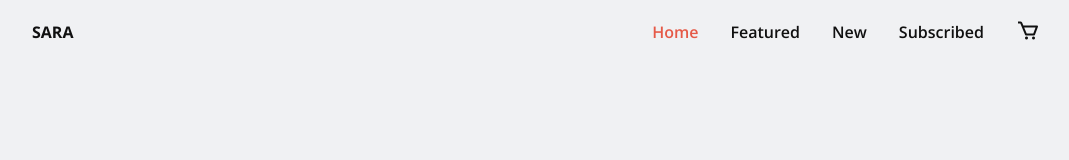
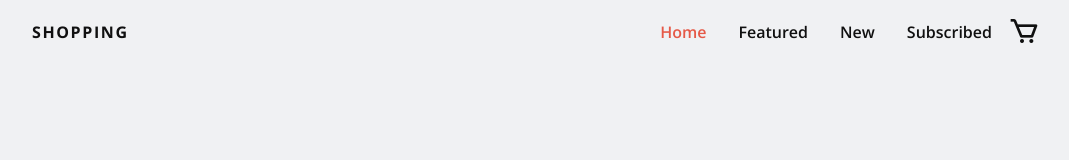
Before and after one commit to xdevtomix/ecommerce-dx, a React (Vite) app: page / in a window 1280 px wide. Shown: the top 160 px of the page, without its empty margins (96-1165 px from the left). Built offline with nearby package versions, Linux system fonts and the light colour scheme.

Commit message:
styled components in, header ok

```diff
--- a/package.json
+++ b/package.json
@@ -8,7 +8,8 @@
   },
   "dependencies": {
     "react": "^17.0.0",
-    "react-dom": "^17.0.0"
+    "react-dom": "^17.0.0",
+    "styled-components": "^5.3.1"
   },
   "devDependencies": {
     "@vitejs/plugin-react": "^1.0.0",
--- a/src/App.jsx
+++ b/src/App.jsx
@@ -1,13 +1,17 @@
+import { StyleSheetManager } from "styled-components";
+
 import Header from './components/Header';
 import Main from './components/Main';
 import Footer from './components/Footer';
 
 export default function App() {
   return (
-    <div data-component="app">
-      <Header />
-      <Main />
-      <Footer />
-    </div>
+    <StyleSheetManager disableVendorPrefixes>
+      <div data-component="app">
+        <Header />
+        <Main />
+        <Footer />
+      </div>
+    </StyleSheetManager>
   )
 }
--- a/src/components/Header.jsx
+++ b/src/components/Header.jsx
@@ -1,34 +1,136 @@
 import { useState } from 'react';
+import styled from 'styled-components';
 
 export default function Header() {
     const [isMenuVisible, setIsMenuVisible] = useState(false);
+    const [hash, setHash] = useState(location.hash);
 
-    const setHash = (hash) => {
-        location.hash = hash;
+    const onMenuItemClick = (hash) => {
+        setHash(() => {
+            location.hash = hash;
+            return hash;
+        });
         setIsMenuVisible(false);
-      };
+    };
 
     return (
-        <header className="l-header">
-            <nav className="nav bd-grid">
+        <Container data-component="header">
+            <Nav>
                 <div>
-                    <a href="#" className="nav__logo" onClick={() => setHash('')}>SARA</a>
+                    <Logo href="#" onClick={() => setHash('')}>SHOPPING</Logo>
                 </div>
 
-                <div className="nav__menu" style={{ right: isMenuVisible ? '0px' : '-100%' }} id="nav-menu">
-                    <ul className="nav__list">
-                        <li className="nav__item"><a href="#home" className={`nav__link ${(location.hash === '' || location.hash === '#home') ? 'active' : ''}`} onClick={() => setHash('home')}>Home</a></li>
-                        <li className="nav__item"><a href="#featured" className={`nav__link ${location.hash === '#featured' ? 'active' : ''}`} onClick={() => setHash('featured')}>Featured</a></li>
-                        <li className="nav__item"><a href="#new" className={`nav__link ${location.hash === '#new' ? 'active' : ''}`} onClick={() => setHash('new')}>New</a></li>
-                        <li className="nav__item"><a href="#subscribed" className={`nav__link ${location.hash === '#subscribed' ? 'active' : ''}`} onClick={() => setHash('subscribed')}>Subscribed</a></li>
-                    </ul>
-                </div>
+                <Menu isMenuVisible={isMenuVisible}>
+                    <List>
+                        <Item>
+                            <Link isActive={hash === '' || hash=== '#' || hash === '#home'} onClick={() => onMenuItemClick('#home')}>Home</Link>
+                        </Item>
+                        <Item>
+                            <Link isActive={hash === '#featured'} onClick={() => onMenuItemClick('#featured')}>Featured</Link>
+                        </Item>
+                        <Item>
+                            <Link isActive={hash === '#new'} onClick={() => onMenuItemClick('#new')}>New</Link>
+                        </Item>
+                        <Item>
+                            <Link isActive={hash === '#subscribed'} onClick={() => onMenuItemClick('#subscribed')}>Subscribed</Link>
+                        </Item>
+                    </List>
+                </Menu>
 
                 <div>
-                    <i className="bx bx-cart nav__cart"></i>
-                    <i className="bx bx-menu nav__toggle" onClick={() => setIsMenuVisible((state) => !state)}></i>
+                    <Cart className="bx bx-cart"></Cart>
+                    <Toggle className="bx bx-menu" onClick={() => setIsMenuVisible((isVisible) => !isVisible)}></Toggle>
                 </div>
-            </nav>
-        </header>
+            </Nav>
+        </Container>
     );
 }
+
+const Container = styled.header`
+    width: 100%;
+    position: fixed;
+    top: 0;
+    left: 0;
+    z-index: var(--z-fixed);
+    background-color: var(--gray-color);
+`;
+
+const Nav = styled.nav`
+    width: calc(100% - 3rem);
+    max-width: 1024px;
+    height: var(--header-height);
+    display: flex;
+    justify-content: space-between;
+    align-items: center;
+    margin-left: var(--mb-3);
+    margin-right: var(--mb-3);
+
+    @media screen and (min-width: 768px) {
+        height: calc(var(--header-height) + 1rem);
+        justify-content: initial;
+    }
+
+    @media screen and (min-width: 1024px) {
+        margin-left: auto;
+        margin-right: auto;
+    }
+`;
+
+const Logo = styled.a`
+    font-weight: var(--font-bold);
+    letter-spacing: 0.1rem;
+`;
+
+const Menu = styled.div`
+    @media screen and (max-width: 767px) {
+        position: fixed;
+        top: var(--header-height);
+        right: ${({isMenuVisible}) => isMenuVisible ? '0px' : '-100%'};
+        width: 80%;
+        height: 100%;
+        padding: 2rem;
+        background-color: var(--white-color);
+        transition: 0.3s;
+    }
+    margin-left: auto;
+`;
+
+const List = styled.ul`
+    @media screen and (min-width: 768px) {
+        display: flex;
+    }
+`;
+
+const Item = styled.li`
+    margin-bottom: var(--mb-4);
+
+    @media screen and (min-width: 768px) {
+        margin-left: var(--mb-4);
+        margin-bottom: 0;
+    }
+`;
+
+const Link = styled.a`
+    color: ${({isActive}) => isActive ? 'var(--first-color)' : 'var(--dark-color)'};
+    font-weight: var(--font-semi);
+    cursor: pointer;
+
+    :hover {
+        color: var(--first-color);
+    }
+`;
+
+const Cart = styled.i`
+    font-size: 2rem;
+    margin-left: var(--mb-2);
+    margin-right: var(--mb-2);
+`;
+
+const Toggle = styled.i`
+    font-size: 2rem;
+    cursor: pointer;
+
+    @media screen and (min-width: 768px) {
+        display: none;
+    }
+`;
--- a/src/index.css
+++ b/src/index.css
@@ -92,49 +92,6 @@ img {
     width: calc(100% - 3rem);
     margin-left: var(--mb-3);
     margin-right: var(--mb-3);
-}
-
-.l-header {
-    width: 100%;
-    position: fixed;
-    top: 0;
-    left: 0;
-    z-index: var(--z-fixed);
-    background-color: var(--gray-color);
-}
-
-.nav {
-    height: var(--header-height);
-    display: flex;
-    justify-content: space-between;
-    align-items: center;
-}
-
-.nav__item {
-    margin-bottom: var(--mb-4);
-}
-
-.nav__link {
-    color: var(--dark-color);
-    font-weight: var(--font-semi);
-}
-
-.nav__link:hover {
-    color: var(--first-color);
-}
-
-.nav__logo {
-    font-weight: var(--font-bold);
-}
-
-.nav__cart {
-    font-size: 1.5rem;
-    margin-right: var(--mb-2);
-}
-
-.nav__toggle {
-    font-size: 1.5rem;
-    cursor: pointer;
 }
 
 .show {
@@ -423,19 +380,6 @@ img {
     font-size: var(--small-font-size);
 }
 
-@media screen and (max-width: 767px) {
-    .nav__menu {
-        position: fixed;
-        top: var(--header-height);
-        right: -100%;
-        width: 80%;
-        height: 100%;
-        padding: 2rem;
-        background-color: var(--white-color);
-        transition: 0.5s;
-    }
-}
-
 @media screen and (min-width: 768px) {
     :root {
         --big-font-size: 6rem;
@@ -451,28 +395,6 @@ img {
 
     .section-all {
         margin-bottom: var(--mb-4);
-    }
-
-    .nav {
-        height: calc(var(--header-height) + 1rem);
-        justify-content: initial;
-    }
-
-    .nav__menu {
-        margin-left: auto;
-    }
-
-    .nav__list {
-        display: flex;
-    }
-
-    .nav__item {
-        margin-left: var(--mb-4);
-        margin-bottom: 0;
-    }
-
-    .nav__toggle {
-        display: none;
     }
 
     .home__container {
```
Also changed, not shown: 1 other file (tests, documents, lock files or other folders).
